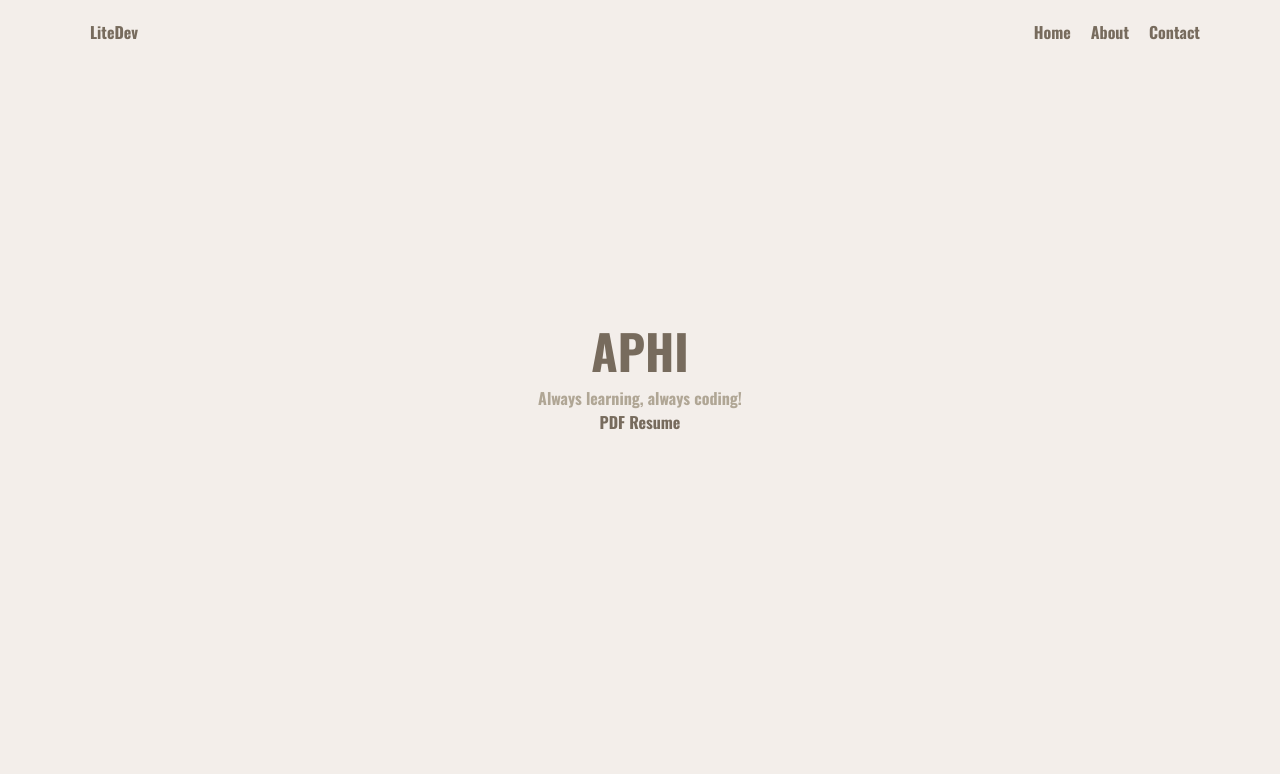
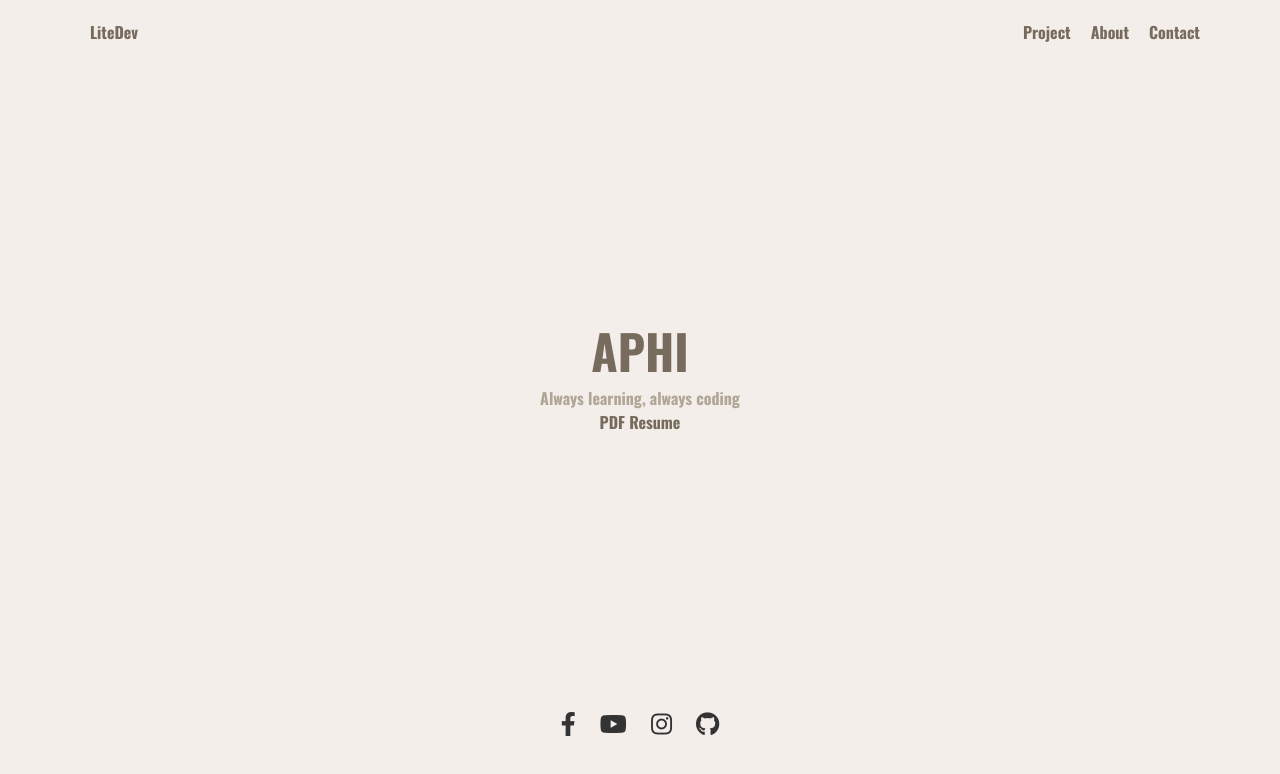
Before and after one commit to aphsx/portfolio-0.0.1, a plain HTML site: page index.html in a window 1280 px wide. Drawn offline with nearby package versions, Linux system fonts and the light colour scheme.

Commit message:
add footer

```diff
--- a/assets/style.css
+++ b/assets/style.css
@@ -95,3 +95,19 @@
     color: #B0A695;
     margin:  auto;
   }
+/* Add this to your existing CSS file or in a <style> block in the <head> */
+
+.footer-container {
+  text-align: center; /* Center-align the content */
+  padding: 20px 0; /* Add padding for spacing */
+}
+
+.social-links {
+  display: inline-block; /* Ensure inline block layout for horizontal alignment */
+}
+
+.social-links a {
+  margin: 0 10px; /* Adjust margin for spacing between icons */
+  color: #333; /* Example color */
+  font-size: 24px; /* Example font size */
+}
--- a/index.html
+++ b/index.html
@@ -5,6 +5,8 @@
     <meta name="viewport" content="width=device-width, initial-scale=1.0">
     <title>aphsx</title>
     <link rel="stylesheet" href="assets/style.css">
+    <link rel="stylesheet" type="text/css" href="https://cdnjs.cloudflare.com/ajax/libs/font-awesome/5.15.1/css/all.min.css">
+
     <!-- font style -->
     <link rel="preconnect" href="https://fonts.googleapis.com">
     <link rel="preconnect" href="https://fonts.gstatic.com" crossorigin>
@@ -12,6 +14,7 @@
 </head>
 
 <body>
+    <div class="wrapper">
         <nav>
             <div class="container">
                 <div class="nav-con">
@@ -19,27 +22,34 @@
                         <a href="#">LiteDev</a>
                     </div>
                     <ul class="menu">
-                    <li><a href="#">Home</a></li>
+                        <li><a href="#">Project</a></li>
                         <li><a href="#">About</a></li>
                         <li><a href="https://web-portfolio-aphsx.onrender.com/">Contact</a></li>
                     </ul>
                 </div>
             </div>
         </nav>
+
         <article>
             <section id="aboutus">
                 <h2 id="animated-text">APHISIT DANCHAODANG</h2>
-            <p>
-            Always learning, always coding!
-            </p>
+                <p>Always learning, always coding</p>
                 <h4 class="resume">
                     <a href="https://heyzine.com/flip-book/60e18fc6f9.html">PDF Resume</a>
                 </h4>
             </section>
-     <article>
+        </article>
+    </div> <!-- End of .wrapper -->
 
     <footer>
-
+        <div class="footer-container">
+            <div class="social-links">
+                <a href="https://www.facebook.com/profile.php?id=100088806878807"><i class="fab fa-facebook-f"></i></a>
+                <a href="https://www.youtube.com/@WSench"><i class="fab fab fa-youtube"></i></a>
+                <a href="https://www.instagram.com/_aphsx/"><i class="fab fa-instagram"></i></a>
+                <a href="https://github.com/aphsx"><i class="fab fab fa-github"></i></a>
+            </div>
+        </div>
     </footer>
     <script src="assets/script.js"></script>
 </body>
```
Lines whose indentation alone changed are shown as unchanged.
